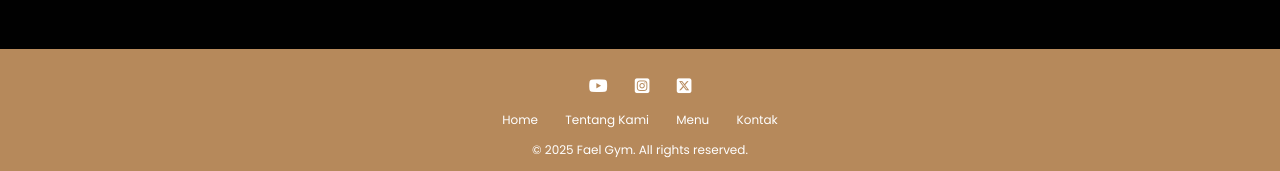
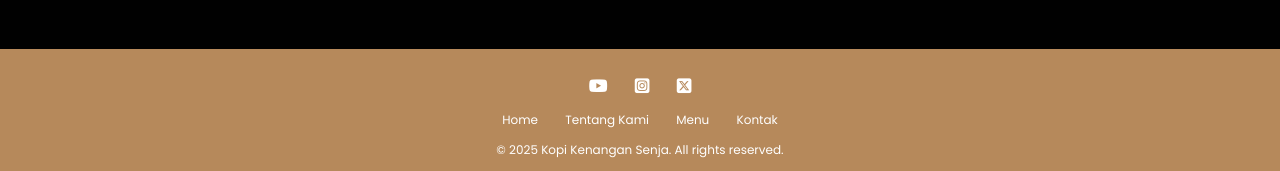
Before and after one commit to ahmadalpadani/Latihan-Membuat-Website-4, a plain HTML site: page index.html in a window 1280 px wide. Shown: the part 3381-3552 px from the top of the page. Drawn offline with Linux system fonts and the light colour scheme.

Commit message:
perubahan 2

```diff
--- a/index.html
+++ b/index.html
@@ -150,7 +150,7 @@
         </div>
 
         <div class="footer-item-detail">
-            <p>&copy;  2025 Fael Gym. All rights reserved.</p>
+            <p>&copy;  2025 Kopi Kenangan Senja. All rights reserved.</p>
         </div>
 
     </section>
```
